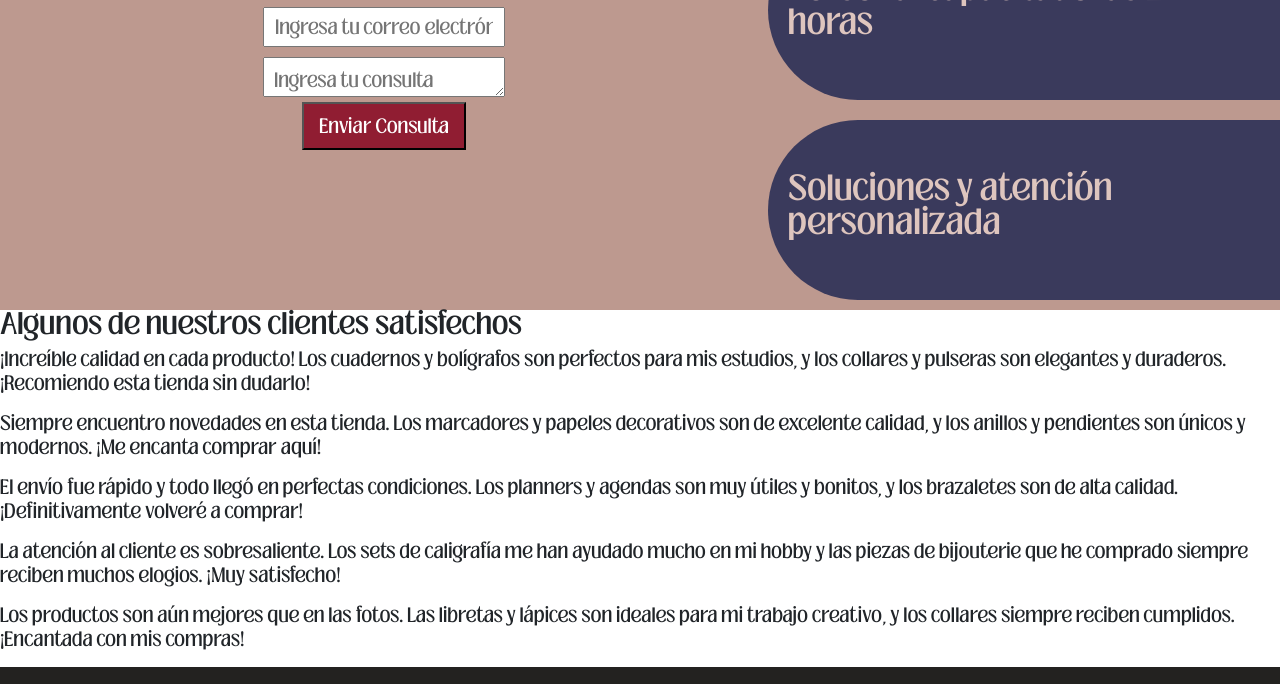
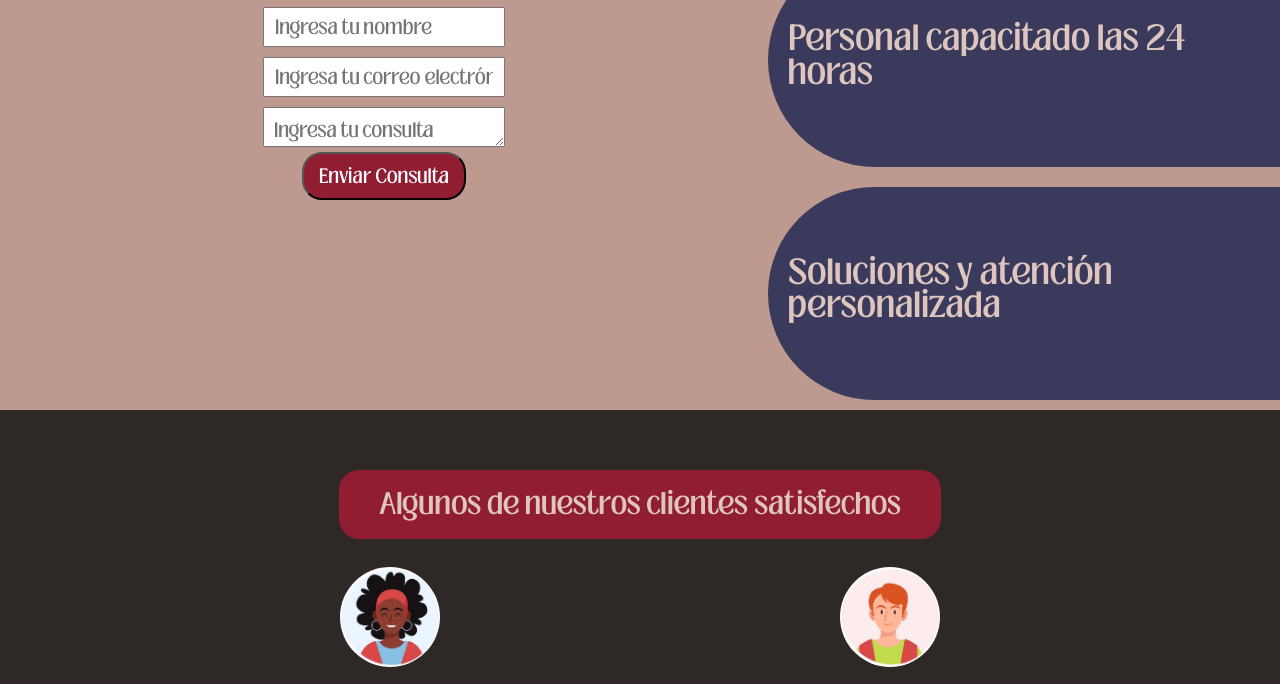
Before and after one commit to Jonas-Weimann/PreEntrega2-Weimann, a plain HTML site: page pages/contacto.html in a window 1280 px wide. Shown: the part 576-1260 px from the top of the page. Drawn offline with nearby package versions, Linux system fonts and the light colour scheme.

Commit message:
Estilando seccion de opiniones en pagina de contacto

```diff
--- a/pages/contacto.html
+++ b/pages/contacto.html
@@ -65,7 +65,7 @@
               <input type="text" name="nombre " placeholder="Ingresa tu nombre" class="campo">
               <input type="text" name="email" placeholder="Ingresa tu correo electrónico" class="campo">
               <textarea name="mensaje" placeholder="Ingresa tu consulta"></textarea>
-              <input type="submit" name="enviar" value="Enviar Consulta" class="boton">
+              <input type="submit" name="enviar" value="Enviar Consulta" class="boton border-rounded">
             </form>
           </div>
         </div>
@@ -84,27 +84,27 @@
           </div>
         </div>
       </section>
-      <section class="opiniones">
-        <h4>Algunos de nuestros clientes satisfechos</h4>
+      <section class="opiniones loubag-light">
+        <h4 class="border-rounded">Algunos de nuestros clientes satisfechos</h4>
         <div class="opiniones__clientes--container">
-          <div class="clientes">
-            <img src="" alt="">
+          <div class="clientes texto-centrado">
+            <div class="avatar avatar-1"></div>
             <p>¡Increíble calidad en cada producto! Los cuadernos y bolígrafos son perfectos para mis estudios, y los collares y pulseras son elegantes y duraderos. ¡Recomiendo esta tienda sin dudarlo!</p>
           </div>
-          <div class="clientes">
-            <img src="" alt="">
+          <div class="clientes texto-centrado">
+            <div class="avatar avatar-2"></div>
             <p>Siempre encuentro novedades en esta tienda. Los marcadores y papeles decorativos son de excelente calidad, y los anillos y pendientes son únicos y modernos. ¡Me encanta comprar aquí!</p>
           </div>
-          <div class="clientes">
-            <img src="" alt="">
+          <div class="clientes texto-centrado">
+            <div class="avatar avatar-3"></div>
             <p>El envío fue rápido y todo llegó en perfectas condiciones. Los planners y agendas son muy útiles y bonitos, y los brazaletes son de alta calidad. ¡Definitivamente volveré a comprar!</p>
           </div>
-          <div class="clientes">
-            <img src="" alt="">
+          <div class="clientes texto-centrado">
+            <div class="avatar avatar-4"></div>
             <p>La atención al cliente es sobresaliente. Los sets de caligrafía me han ayudado mucho en mi hobby y las piezas de bijouterie que he comprado siempre reciben muchos elogios. ¡Muy satisfecho!</p>
           </div>
-          <div class="clientes">
-            <img src="" alt="">
+          <div class="clientes texto-centrado">
+            <div class="avatar avatar-5"></div>
             <p>Los productos son aún mejores que en las fotos. Las libretas y lápices son ideales para mi trabajo creativo, y los collares siempre reciben cumplidos. ¡Encantada con mis compras!</p>
           </div>
         </div>
--- a/sass/pages/contacto/_contacto.scss
+++ b/sass/pages/contacto/_contacto.scss
@@ -13,11 +13,13 @@
 }
 
 .formulario {
-    @include section(600px);
+    @include section(700px);
     display: flex;
     flex-direction: row;
+    flex-wrap: wrap;
     @include media-up(md) {
         display: block;
+        height: 1400px;
     }
 
     &__form-container {
@@ -28,7 +30,7 @@
     }
     &__form-container,
     &__beneficios-container {
-        height: 100%;
+        height: 700px;
         display: inline-block;
         @include media-up(md) {
             width: 100dvw;
@@ -66,3 +68,41 @@
         border-radius: 500px 0 0 500px;
     }
 }
+
+.opiniones {
+    @include section;
+    @include flex-center;
+    background-color: $color-secondary-light;
+    h4 {
+        padding: 20px 40px;
+        margin-top: 60px;
+        background-color: $color-accent;
+    }
+    &__clientes--container {
+        display: flex;
+        direction: row;
+        align-items: center;
+        justify-content: center;
+        flex-wrap: wrap;
+        .clientes {
+            @include flex-center;
+            max-width: 500px;
+            padding: 20px;
+            p {
+                padding: 20px 0;
+            }
+        }
+    }
+}
+
+.avatar {
+    @include width-height(100px, 100px);
+    border-radius: 50%;
+}
+
+@for $i from 1 through 5 {
+    .avatar-#{$i} {
+        background: url(../../../images/avatar-#{$i}.jpg);
+        background-size: cover;
+    }
+}
```
Also changed, not shown: css/styles.css, images/avatar-1.jpg (added), images/avatar-2.jpg (added), images/avatar-3.jpg (added), images/avatar-4.jpg (added), images/avatar-5.jpg (added).
